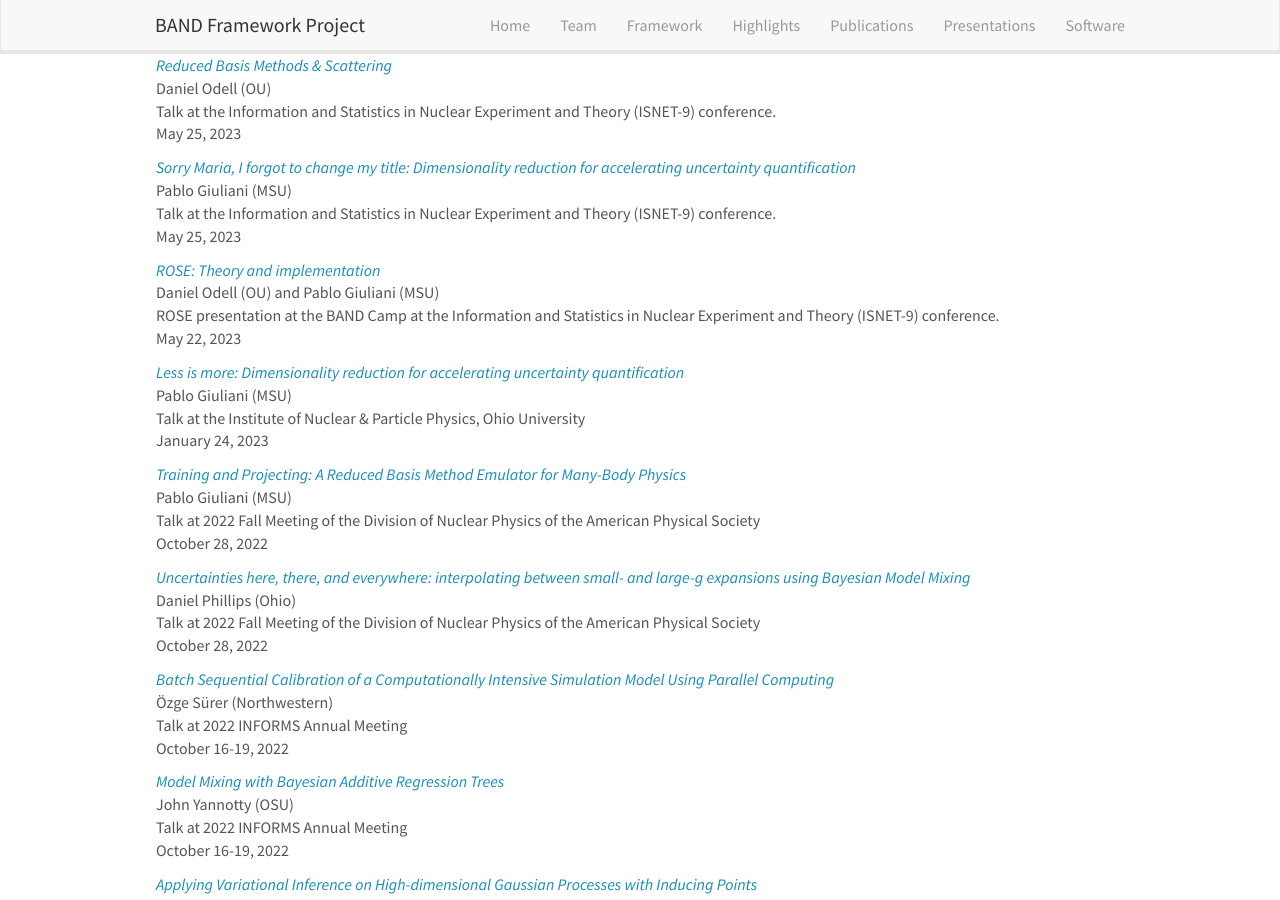
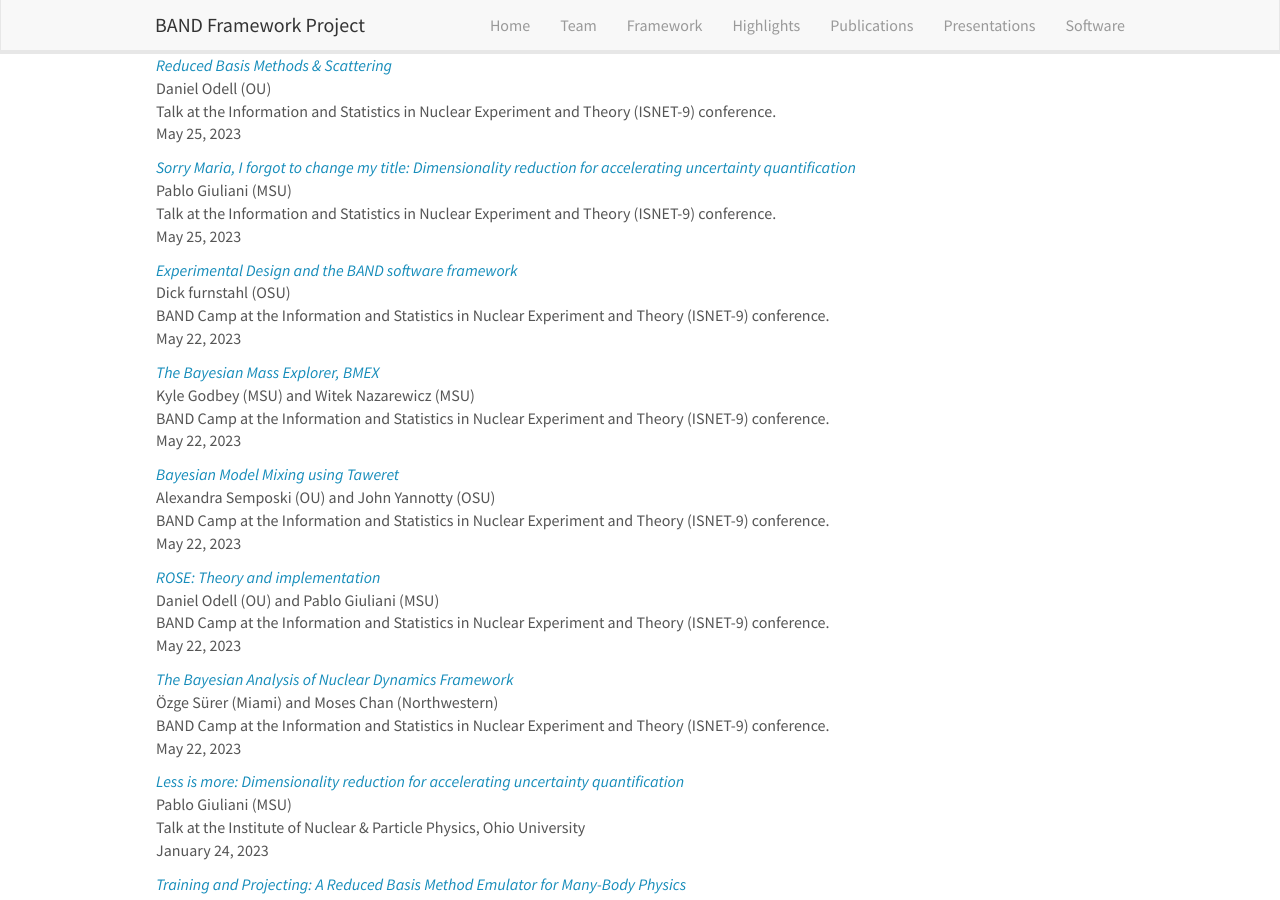
Before and after one commit to bandframework/bandframework.github.io, a Jekyll site: the page built from _pages/presentations.md, in a window 1280 px wide and 900 px high, scrolled down 1009 px. Built offline with Jekyll 4.4.1, drawn with Linux system fonts in a browser that asks for light colours; nearby versions of some CDN libraries.

Commit message:
Update presentations.yml
More presentation!

```diff
--- a/_data/presentations.yml
+++ b/_data/presentations.yml
@@ -25,10 +25,52 @@
   news2:
 
 
+- title: "Experimental Design and the BAND software framework"
+  image:
+  location: >
+    BAND Camp at the Information and Statistics in Nuclear Experiment and Theory (ISNET-9) conference.
+  date: >
+    May 22, 2023
+  presenter:  Dick furnstahl (OSU)
+  link:
+    url: https://indico.cern.ch/event/1223721/contributions/5394832/
+  highlight: 0
+  type: methodology
+  news2:
+
+
+- title: "The Bayesian Mass Explorer, BMEX"
+  image:
+  location: >
+    BAND Camp at the Information and Statistics in Nuclear Experiment and Theory (ISNET-9) conference.
+  date: >
+    May 22, 2023
+  presenter: Kyle Godbey (MSU) and Witek Nazarewicz (MSU)
+  link:
+    url: https://indico.cern.ch/event/1223721/contributions/5394831/
+  highlight: 0
+  type: methodology
+  news2:
+
+
+- title: "Bayesian Model Mixing using Taweret"
+  image:
+  location: >
+    BAND Camp at the Information and Statistics in Nuclear Experiment and Theory (ISNET-9) conference.
+  date: >
+    May 22, 2023
+  presenter: Alexandra Semposki (OU) and John Yannotty (OSU)
+  link:
+    url: https://indico.cern.ch/event/1223721/contributions/5394830/
+  highlight: 0
+  type: methodology
+  news2:
+
+
 - title: "ROSE: Theory and implementation"
   image:
   location: >
-    ROSE presentation at the BAND Camp at the Information and Statistics in Nuclear Experiment and Theory (ISNET-9) conference.
+    BAND Camp at the Information and Statistics in Nuclear Experiment and Theory (ISNET-9) conference.
   date: >
     May 22, 2023
   presenter: Daniel Odell (OU) and Pablo Giuliani (MSU)
@@ -37,6 +79,22 @@
   highlight: 0
   type: methodology
   news2:
+
+- title: "The Bayesian Analysis of Nuclear Dynamics Framework"
+  image:
+  location: >
+    BAND Camp at the Information and Statistics in Nuclear Experiment and Theory (ISNET-9) conference.
+  date: >
+    May 22, 2023
+  presenter: Özge Sürer (Miami) and Moses Chan (Northwestern)
+  link:
+    url: https://indico.cern.ch/event/1223721/contributions/5394827/
+  highlight: 0
+  type: methodology
+  news2:
+
+
+
 
 - title: "Less is more: Dimensionality reduction for accelerating uncertainty quantification"
   image:
```
